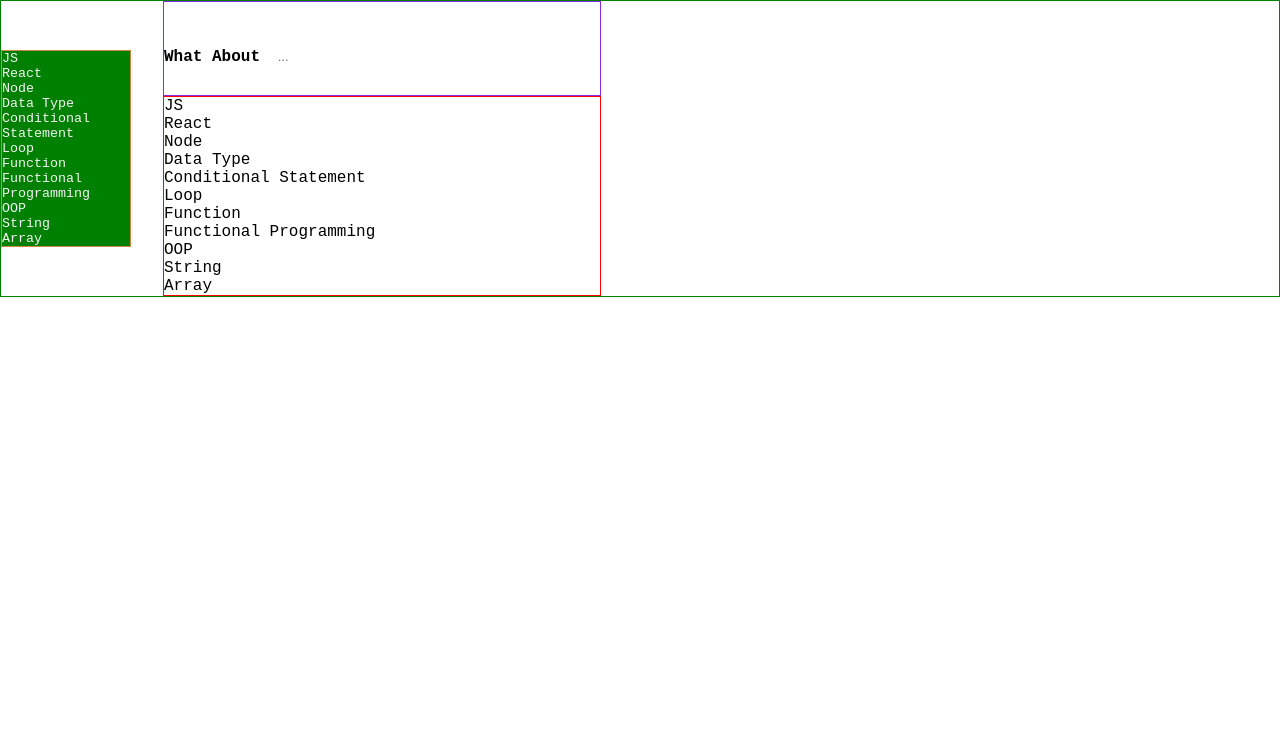
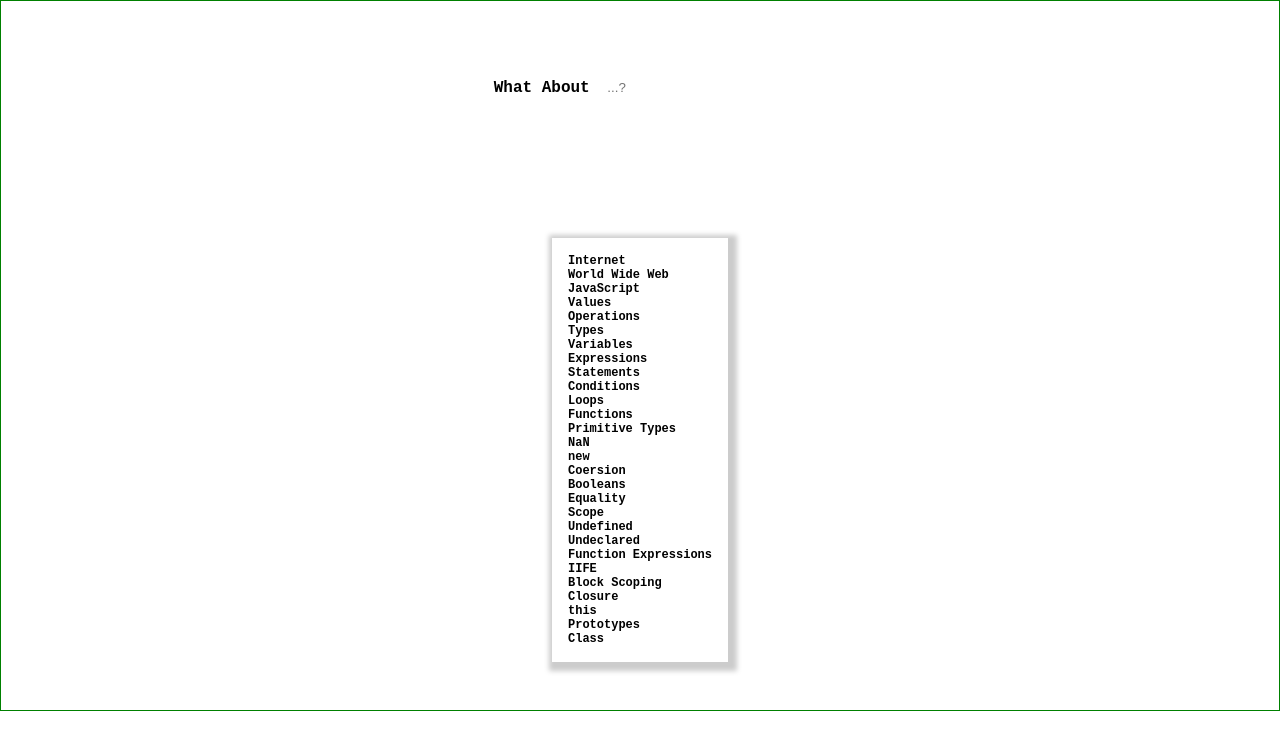
Before and after one commit to gergacio/WhatAbout, a React (Create React App) app in the folder client/: page / in a window 1280 px wide. Shown: the top 750 px of the page. Built offline with nearby package versions, Linux system fonts and the light colour scheme.

Commit message:
update mock_data.json

```diff
--- a/client/src/App.css
+++ b/client/src/App.css
@@ -1,13 +1,12 @@
 .App {
   display: flex;
-  flex-direction: row;
-  justify-content: flex-start;
+  flex-direction: column;
+  justify-content: center;
   align-items: center;
   gap: 2rem;
   font-family: monospace;
   font-size: 1rem;
   border: 1px solid green;;
-
 }
 .nav {
   border: 1px solid peru;
@@ -17,19 +16,37 @@
   font-size: smaller;
   font-family: monospace;
 }
+.search_container {
+  display: flex;
+  flex-direction: column;
+  justify-content: center;
+  align-items: center;
+  padding: 1rem;
+  margin: 1rem;
+
+}
 .content {
-  border: 1px solid red;
+
+  background-color: white;
+  box-shadow: 3px 3px 5px 6px #ccc;
+  font-size: small;
+  font-weight: bold;
+  width: auto;
+  padding: 1rem;
+  margin: 1rem;
 }
 .search {
-  border: 1px solid blueviolet;
+
+  padding: 1rem;
+  margin: 1rem;
 }
 .App input {
   margin-top: 1rem;
-  width: 20rem;
   height: 2rem;
   background-color: transparent;
   border: 0px solid;
   padding-left: .5rem;
+  width: 35%;
 }
 .input:hover {
   background-color: transparent;
--- a/client/src/App.js
+++ b/client/src/App.js
@@ -7,19 +7,17 @@ function App() {
   let a = "";
 
   return (
-    <div className="App">
-      <div className='nav'>
-        {JSONDATA.map((val, key) => {
-          return <div key={key}>{val.question}</div>
-        })}
+    <div className='App'>
+           <div className='search'>
+            <h4>What About <input type="text" placeholder="...?" onChange={ event => {setSearchTerm(event.target.value)}}></input></h4>
           </div>
 
+
+       <div className='search_container'>
+
+
+
           <div>
-      <div className='search'>
-
- <h4>What About <input type="text" placeholder="..." onChange={ event => {setSearchTerm(event.target.value)}}></input></h4>
-</div>
-
           <div className='content'>
 
               {JSONDATA
@@ -37,7 +35,15 @@ function App() {
                 return <div className="user" key="key">{val.question}</div>
               })}
          </div>
+
          <div>{a}</div>
+
+          </div>
+
+
+
+
+
 
 
       </div>
--- a/client/src/MOCK_DATA.json
+++ b/client/src/MOCK_DATA.json
@@ -1,47 +1,123 @@
 [
   {
-    "question": "JS",
-    "answer": "JavaScript is not Java"
+    "question": "Internet",
+    "answer": "Global system of interconnected computer networks that uses the Internet protocol suite (TCP/IP) to communicate between networks and devices."
+  },
+
+  {
+    "question": "World Wide Web",
+    "answer": "Information system enabling information to be shared over the Internet."
   },
   {
-    "question": "React",
-    "answer": " is JS library"
+    "question": "JavaScript",
+    "answer": "Programming language that is one of the core technologies of the World Wide Web."
   },
   {
-    "question": "Node",
-    "answer": " is JS runtime"
+    "question": "Values",
+    "answer": "Values ..."
   },
   {
-    "question": "Data Type",
-    "answer": " is ..."
+    "question": "Operations",
+    "answer": "Operations ..."
   },
   {
-    "question": "Conditional Statement",
-    "answer": " is ..."
+    "question": "Types",
+    "answer": "Types: ..."
   },
   {
-    "question": "Loop",
-    "answer": "Loop is ..."
+    "question": "Variables",
+    "answer": "Variables: ..."
   },
   {
-    "question": "Function",
-    "answer": " is ..."
+    "question": "Expressions",
+    "answer": "Expressions: ..."
   },
   {
-    "question": "Functional Programming",
-    "answer": " is ..."
+    "question": "Statements",
+    "answer": "Statements: ..."
   },
   {
-    "question": "OOP",
-    "answer": " is ..."
+    "question": "Conditions",
+    "answer": "Conditions: ..."
   },
   {
-    "question": "String",
-    "answer": " is ..."
+    "question": "Loops",
+    "answer": "Loops: ..."
   },
   {
-    "question": "Array",
-    "answer": " is ..."
+    "question": "Functions",
+    "answer": "Functions: ..."
+  },
+  {
+    "question": "Primitive Types",
+    "answer": "Primitive Types: ..."
+  },
+  {
+    "question": "NaN",
+    "answer": "NaN: ..."
+  },
+  {
+    "question": "new",
+    "answer": "new: ..."
+  },
+  {
+    "question": "Coersion",
+    "answer": "Coersion: ..."
+  },
+  {
+    "question": "Booleans",
+    "answer": "Booleans: ..."
+  },
+  {
+    "question": "Equality",
+    "answer": "Equality: ..."
+  },
+  {
+    "question": "Scope",
+    "answer": ": ..."
+  },
+  {
+    "question": "Undefined",
+    "answer": "Undefined: ..."
+  },
+  {
+    "question": "Undeclared",
+    "answer": "Undeclared: ..."
+  },
+  {
+    "question": "Function Expressions",
+    "answer": "Function Expressions: ..."
+  },
+  {
+    "question": "IIFE",
+    "answer": "IIFE: ..."
+  },
+  {
+    "question": "Block Scoping",
+    "answer": "Block Scoping: ..."
+  },
+  {
+    "question": "Closure",
+    "answer": "Closure: ..."
+  },
+  {
+    "question": "this",
+    "answer": "this: ..."
+  },
+  {
+    "question": "Prototypes",
+    "answer": "Prototypes: ..."
+  },
+  {
+    "question": "Class",
+    "answer": "Class: ..."
   }
 
+
+
+
+
+
+
+
 ]
```
Also changed, not shown: 2 other files (tests, documents, lock files or other folders). Lines whose indentation alone changed are shown as unchanged.
